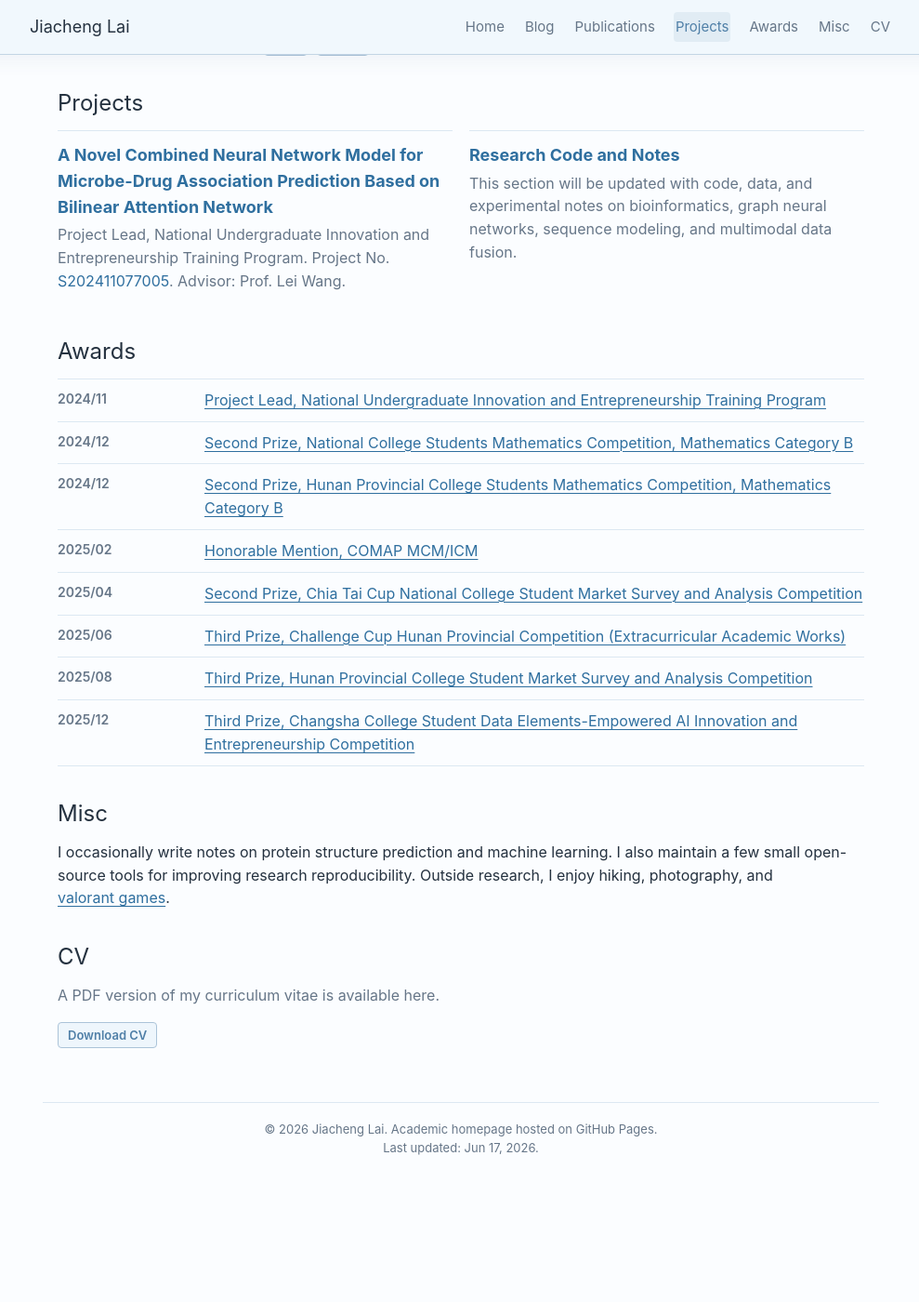
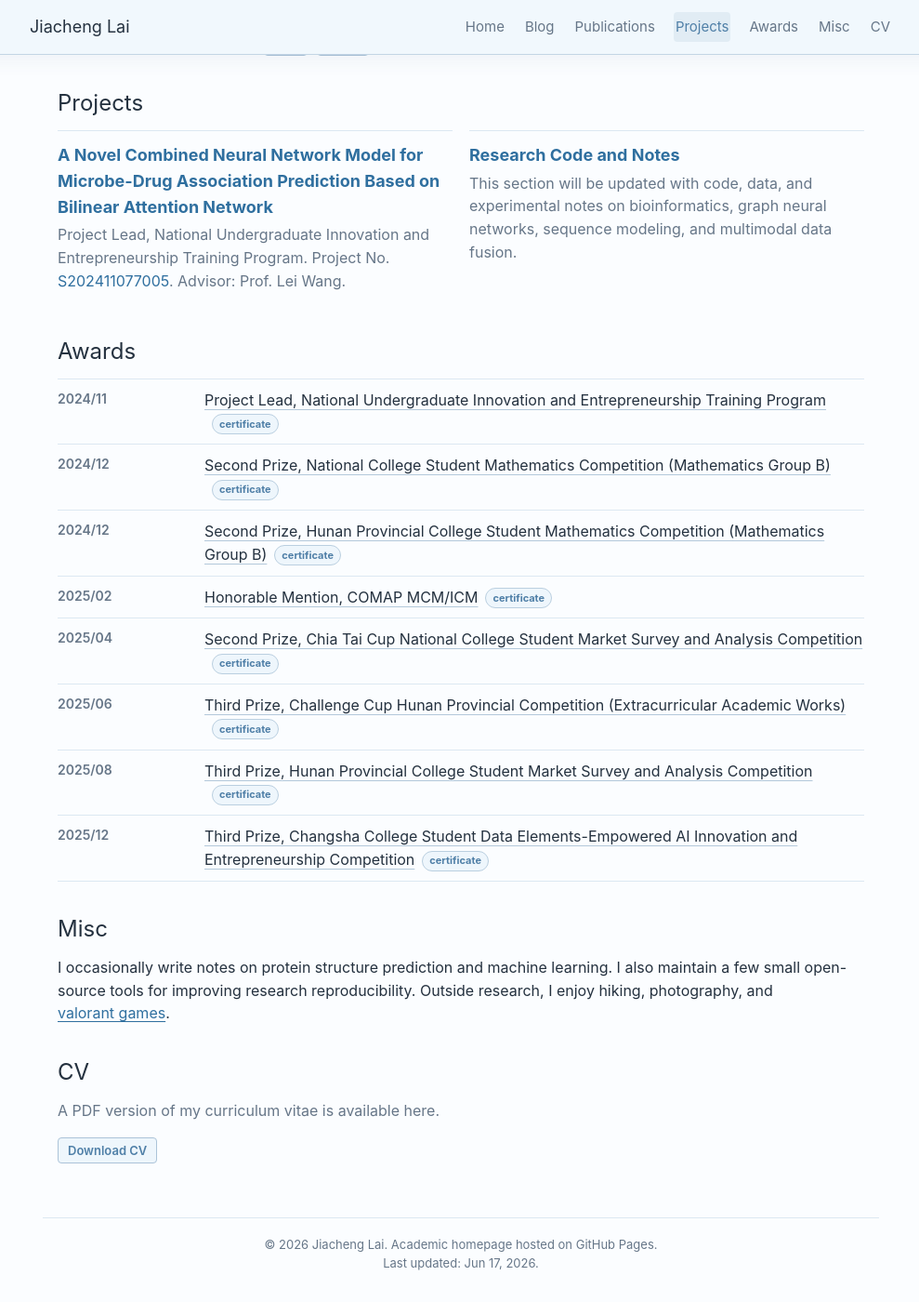
Before and after one commit to jiachenglai/jiachenglai.github.io, a Jekyll site: the page built from index.html, in a window 1280 px wide and 1400 px high, scrolled down 1924 px. Shown: the whole window at 93% size, without its empty margins (144-1133 px from the left). Built offline with Jekyll 4.4.1, drawn with Linux system fonts in a browser that asks for light colours; before the commit the page ends 3200 px from its top, so only the background shows below that.

Commit message:
Improve mobile award certificate display

```diff
--- a/_data/awards.yml
+++ b/_data/awards.yml
@@ -8,14 +8,14 @@
     certificate_alt: Certificate for National Undergraduate Innovation and Entrepreneurship Training Program
   - date: 2024/12
     datetime: 2024-12
-    text: Second Prize, National College Students Mathematics Competition, Mathematics Category B
+    text: Second Prize, National College Student Mathematics Competition (Mathematics Group B)
     certificate: assets/img/awards/national-math-category-b-2024.jpg
-    certificate_alt: Certificate for National College Students Mathematics Competition, Mathematics Category B
+    certificate_alt: Certificate for National College Student Mathematics Competition, Mathematics Group B
   - date: 2024/12
     datetime: 2024-12
-    text: Second Prize, Hunan Provincial College Students Mathematics Competition, Mathematics Category B
+    text: Second Prize, Hunan Provincial College Student Mathematics Competition (Mathematics Group B)
     certificate: assets/img/awards/hunan-math-category-b-2024.jpg
-    certificate_alt: Certificate for Hunan Provincial College Students Mathematics Competition, Mathematics Category B
+    certificate_alt: Certificate for Hunan Provincial College Student Mathematics Competition, Mathematics Group B
   - date: 2025/02
     datetime: 2025-02
     text: Honorable Mention, COMAP MCM/ICM
--- a/_includes/awards-table.html
+++ b/_includes/awards-table.html
@@ -7,17 +7,12 @@
         <th scope="row"><time datetime="{{ award.datetime }}">{{ award.date }}</time></th>
         <td>
           {% if award.certificate %}
-            <button
-              class="award-certificate-trigger"
-              type="button"
-              aria-expanded="false"
-              aria-controls="award-certificate-{{ forloop.index }}"
-            >
-              {{ award.text }}
-            </button>
-            <figure id="award-certificate-{{ forloop.index }}" class="award-certificate-panel" hidden>
-              <img src="{{ award.certificate | relative_url }}" alt="{{ award.certificate_alt }}" loading="lazy" />
-            </figure>
+            <details class="award-certificate">
+              <summary>{{ award.text }}</summary>
+              <figure class="award-certificate-panel">
+                <img src="{{ award.certificate | relative_url }}" alt="{{ award.certificate_alt }}" loading="lazy" />
+              </figure>
+            </details>
           {% else %}
             {{ award.text }}
           {% endif %}
--- a/assets/script.js
+++ b/assets/script.js
@@ -4,7 +4,6 @@
 const navLinks = document.querySelectorAll('.site-nav a[href*="#"]');
 const imageTriggers = document.querySelectorAll(".inline-image-trigger");
 const valorantPanel = document.querySelector("#valorant-panel");
-const awardCertificateTriggers = document.querySelectorAll(".award-certificate-trigger");
 const navSections = Array.from(navLinks)
   .map((link) => document.querySelector(link.hash))
   .filter(Boolean);
@@ -71,17 +70,3 @@
     });
   });
 });
-
-awardCertificateTriggers.forEach((trigger) => {
-  trigger.addEventListener("click", () => {
-    const panelId = trigger.getAttribute("aria-controls");
-    const panel = panelId ? document.getElementById(panelId) : null;
-    const nextOpen = panel?.hasAttribute("hidden") ?? false;
-    if (nextOpen) {
-      panel?.removeAttribute("hidden");
-    } else {
-      panel?.setAttribute("hidden", "");
-    }
-    trigger.setAttribute("aria-expanded", String(nextOpen));
-  });
-});
--- a/assets/styles.css
+++ b/assets/styles.css
@@ -342,32 +342,56 @@
   color: var(--global-text);
 }
 
-.award-certificate-trigger {
-  display: inline;
-  border: 0;
-  padding: 0;
-  background: transparent;
-  color: var(--global-link);
-  font: inherit;
-  cursor: pointer;
-  text-align: left;
-  text-decoration: underline;
-  text-decoration-thickness: 1px;
-  text-underline-offset: 3px;
+.award-certificate {
+  width: 100%;
 }
 
-.award-certificate-trigger:hover {
+.award-certificate summary {
+  display: inline;
+  color: var(--global-text);
+  cursor: pointer;
+  list-style: none;
+  text-decoration: underline;
+  text-decoration-color: color-mix(in srgb, var(--global-theme) 42%, transparent);
+  text-decoration-thickness: 1px;
+  text-underline-offset: 4px;
+}
+
+.award-certificate summary::-webkit-details-marker {
+  display: none;
+}
+
+.award-certificate summary:hover {
   color: var(--global-theme);
 }
 
+.award-certificate summary::after {
+  content: "certificate";
+  display: inline-flex;
+  align-items: center;
+  min-height: 20px;
+  margin-left: 8px;
+  padding: 0 7px;
+  border: 1px solid color-mix(in srgb, var(--global-theme) 24%, var(--global-border));
+  border-radius: 999px;
+  background: var(--global-theme-soft);
+  color: var(--global-theme);
+  font-size: 11px;
+  font-weight: 700;
+  text-decoration: none;
+  vertical-align: 1px;
+}
+
 .award-certificate-panel {
+  max-width: 680px;
   margin: 12px 0 6px;
 }
 
 .award-certificate-panel img {
   display: block;
-  width: min(100%, 680px);
-  max-height: 520px;
+  width: 100%;
+  height: auto;
+  max-height: min(70vh, 520px);
   object-fit: contain;
   border: 1px solid var(--global-border);
   border-radius: 6px;
@@ -690,6 +714,37 @@
     padding: 0 0 10px;
   }
 
+  .awards-table th {
+    color: var(--global-muted);
+    font-size: 14px;
+  }
+
+  .awards-table td {
+    padding-bottom: 16px;
+  }
+
+  .award-certificate summary {
+    color: var(--global-text);
+    font-size: 15px;
+    line-height: 1.45;
+  }
+
+  .award-certificate summary::after {
+    display: none;
+  }
+
+  .award-certificate-panel {
+    width: 100%;
+    max-width: 100%;
+    margin: 10px 0 2px;
+  }
+
+  .award-certificate-panel img {
+    width: 100%;
+    max-width: 100%;
+    max-height: 58vh;
+  }
+
   .bibliography {
     padding-left: 18px;
   }
```
